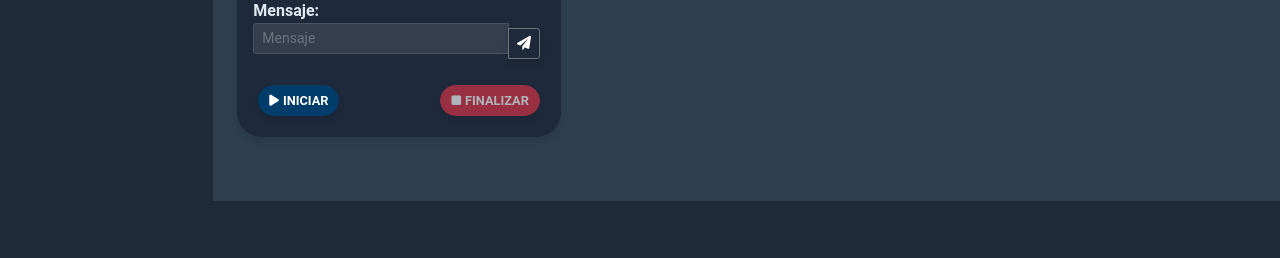
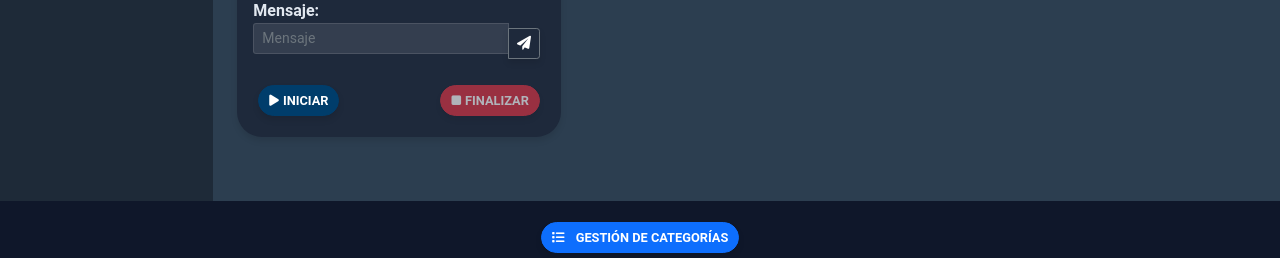
Before and after one commit to axel-antonio/proyecto-timer, a CodeIgniter app: page /proyectocyber/ in a window 1280 px wide. Shown: the part 1168-1426 px from the top of the page. Before the commit the page ends 1369 px from the top, so only its background shows below. Run offline with CodeIgniter, Linux system fonts and the light colour scheme; data comes from the database, SQL or seed files in the repository.

Commit message:
Boton de Categoria en Pantalla principal

```diff
--- a/application/views/ciber_view.php
+++ b/application/views/ciber_view.php
@@ -292,7 +292,10 @@
 </a>
 
 
-
+<!-- Botón flotante para ingreso de Categorias -->
+<div class="text-center mt-3">
+    <a href="<?= base_url('index.php/Categoria') ?>" class="btn btn-primary"><i class="fas fa-list me-2"></i> Gestión de Categorías</a>
+</div>
 
 
 </body>
```
